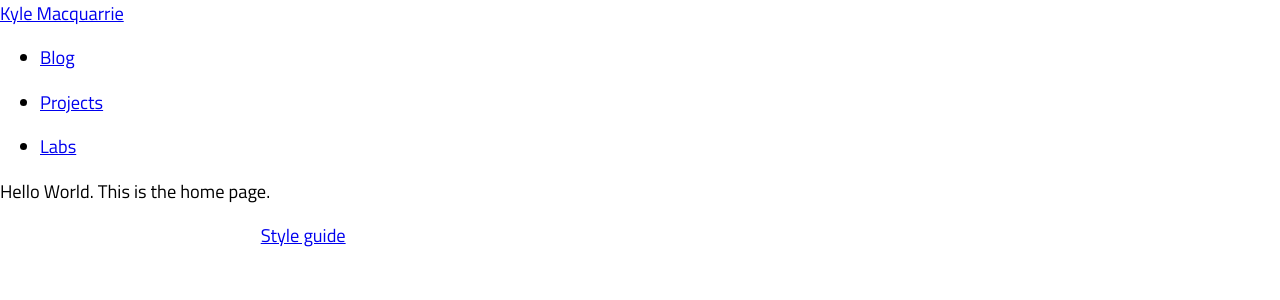
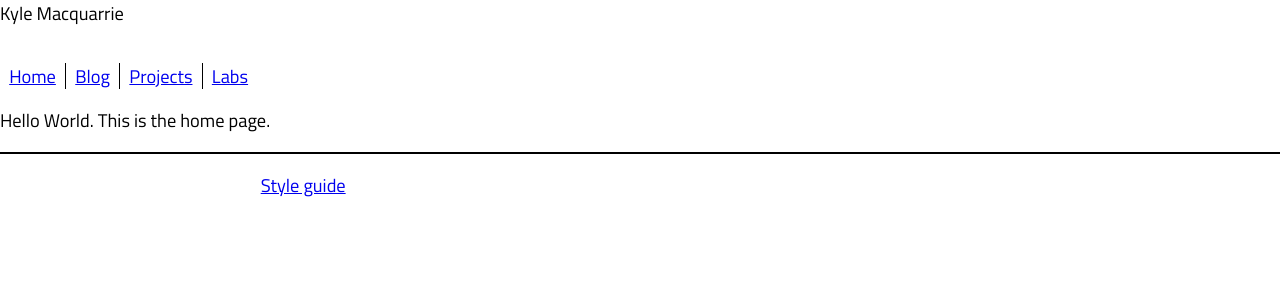
Before and after one commit to velvetkevorkian/website-2021, a Next.js app: page / in a window 1280 px wide. Shown: the top 300 px of the page. Built offline with nearby package versions, Linux system fonts and the light colour scheme.

Commit message:
Adjusting header/footer/nav

```diff
--- a/components/Footer/index.tsx
+++ b/components/Footer/index.tsx
@@ -15,11 +15,11 @@ export default function Footer() {
   ].filter(Boolean)
 
   return (
-    <footer>
+    <footer className={styles['footer']}>
       <nav>
         <ul className={styles['footer-nav-list']}>
           {links.map(l => (
-            <li className={styles['footer-nav-item']}>
+            <li className={styles['footer-nav-item']} key={l.href}>
               <Link href={l.href}>
                 <a className={styles['footer-nav-link']}>
                   { l.icon && (
--- a/components/Footer/styles.module.css
+++ b/components/Footer/styles.module.css
@@ -1,3 +1,7 @@
+.footer {
+  border-top: 2px solid var(--text-color);
+}
+
 .footer-nav-list {
   display: flex;
   justify-content: left;
--- a/components/Header.tsx
+++ b/components/Header.tsx
@@ -1,13 +1,10 @@
-import Link from 'next/link'
 import SkipLink from 'components/SkipLink'
 
 export default function Header(): JSX.Element {
   return (
     <header>
       <SkipLink />
-      <Link href="/">
-        <a>Kyle Macquarrie</a>
-      </Link>
+      Kyle Macquarrie
     </header>
   )
 }
--- a/components/Nav.tsx
+++ b/components/Nav/index.tsx
@@ -1,7 +1,9 @@
 import Link from 'next/link'
+import styles from './styles.module.css'
 
-export default function Nav(): JSX.Element {
+export default function Nav() {
   const links = [
+    { title: 'Home', href: '/' },
     { title: 'Blog', href: '/blog' },
     { title: 'Projects', href: '/projects' },
     { title: 'Labs', href: '/labs' }
@@ -9,11 +11,11 @@ export default function Nav(): JSX.Element {
 
   return (
     <nav>
-      <ul>
+      <ul className={styles['main-nav-list']}>
         { links.map(l => (
-          <li>
+          <li className={styles['main-nav-item']} key={l.href}>
             <Link href={l.href}>
-              <a>{l.title}</a>
+              <a className={styles['main-nav-link']}>{l.title}</a>
             </Link>
           </li>
         ))}
--- /dev/null
+++ b/components/Nav/styles.module.css
@@ -0,0 +1,16 @@
+.main-nav-list {
+  padding: 0;
+}
+
+.main-nav-item {
+  display: inline-block;
+}
+
+.main-nav-item + .main-nav-item {
+  border-left: 1px solid;
+}
+
+.main-nav-link {
+  padding-left: 0.5em;
+  padding-right: 0.5em;
+}
```
